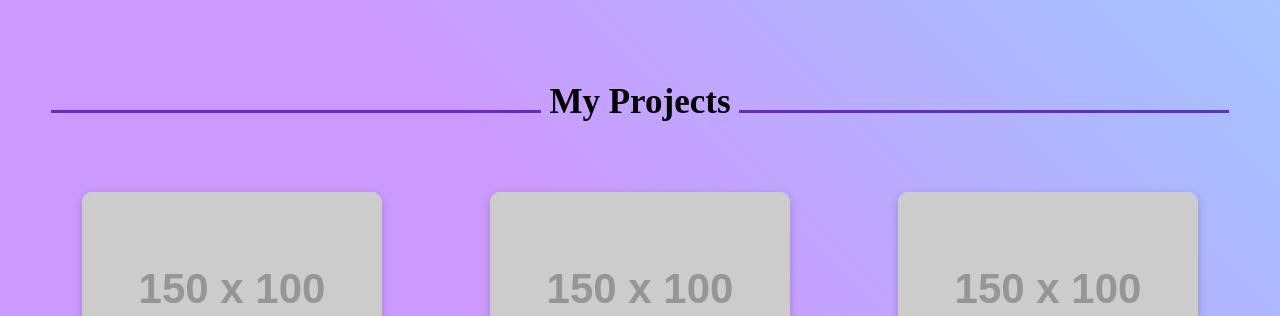
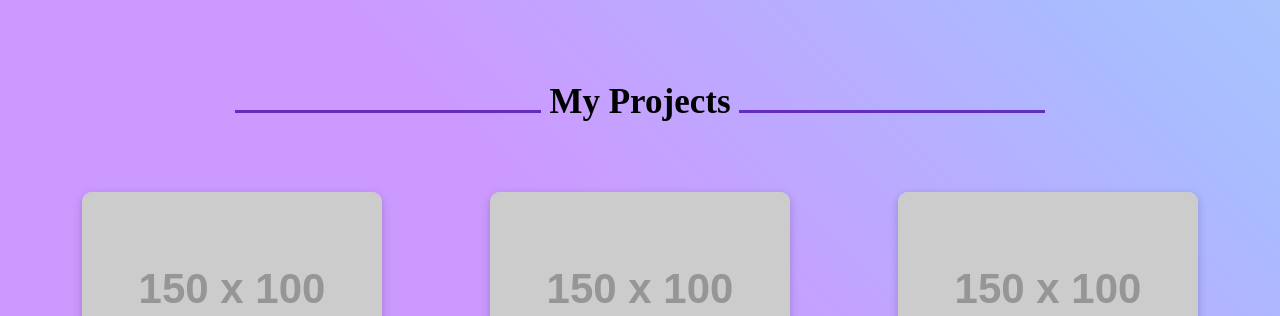
Before and after one commit to DhRiTiD/myprofile, a plain HTML site: page index.html in a window 1280 px wide. In both pictures the pointer is over the element "My Projects". Shown: the part 484-800 px from the top of the page. Drawn offline with Linux system fonts and the light colour scheme; placeholder pictures from the web are drawn by us; a web font is replaced by a local one.

Commit message:
Update style.css

```diff
--- a/style.css
+++ b/style.css
@@ -176,11 +176,11 @@ nav ul li a{
 }
 
 .title:hover::before{
-    width: 40%;
+    width: 25%;
 }
 
 .title:hover::after{
-    width: 40%;
+    width: 25%;
 }
 
 .container{
```
